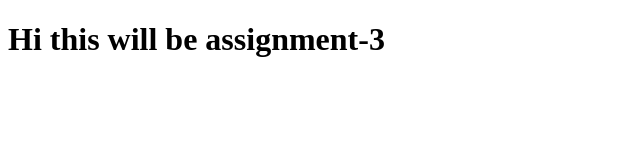
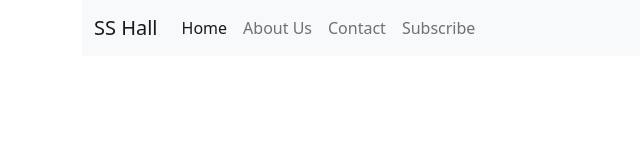
Before and after one commit to hexaalif/ss-hall, a plain HTML site: page index.html in a window 1280 px wide. Shown: the whole page, without its empty margins (0-640 px from the left). Drawn offline with nearby package versions, Linux system fonts and the light colour scheme.

Commit message:
navigation added

```diff
--- a/index.html
+++ b/index.html
@@ -5,8 +5,51 @@
     <meta http-equiv="X-UA-Compatible" content="IE=edge">
     <meta name="viewport" content="width=device-width, initial-scale=1.0">
     <title>Convention Hall of SS</title>
+    <link href="https://cdn.jsdelivr.net/npm/bootstrap@5.1.1/dist/css/bootstrap.min.css" rel="stylesheet">
+    <link rel="stylesheet" href="style.css">
 </head>
 <body>
-    <h1>Hi this will be assignment-3</h1>
+    <header>
+        <!-- navigation start -->
+        <div class="container">
+            <nav class="navbar navbar-expand-lg navbar-light bg-light">
+                <div class="container-fluid ">
+                  <a class="navbar-brand" href="#">SS Hall</a>
+                  <button class="navbar-toggler" type="button" data-bs-toggle="collapse" data-bs-target="#navbarSupportedContent" aria-controls="navbarSupportedContent" aria-expanded="false" aria-label="Toggle navigation">
+                    <span class="navbar-toggler-icon"></span>
+                  </button>
+                  <div class="collapse navbar-collapse" id="navbarSupportedContent">
+                    <ul class="navbar-nav me-auto mb-2 mb-lg-0">
+                      <li class="nav-item">
+                        <a class="nav-link active" aria-current="page" href="#">Home</a>
+                      </li>
+                      <li class="nav-item">
+                        <a class="nav-link" href="#">About Us</a>
+                      </li>
+                      <li class="nav-item">
+                        <a class="nav-link" href="#">Contact</a>
+                      </li>
+                      <li class="nav-item">
+                        <a class="nav-link" href="#">Subscribe</a>
+                      </li>
+                    </ul>
+                  </div>
+                </div>
+              </nav>
+        </div>
+        <!-- navigation end -->
+        <!-- carousel part start  -->
+
+        <!-- carousel part end  -->
+    </header>
+    <main>
+
+    </main>
+    <footer>
+
+    </footer>
+    <!-- script link      -->
+      <script src="https://cdn.jsdelivr.net/npm/bootstrap@5.1.1/dist/js/bootstrap.bundle.min.js"></script>
+    <!-- script link      -->
 </body>
 </html>
```
Also changed, not shown: style.css (added).
